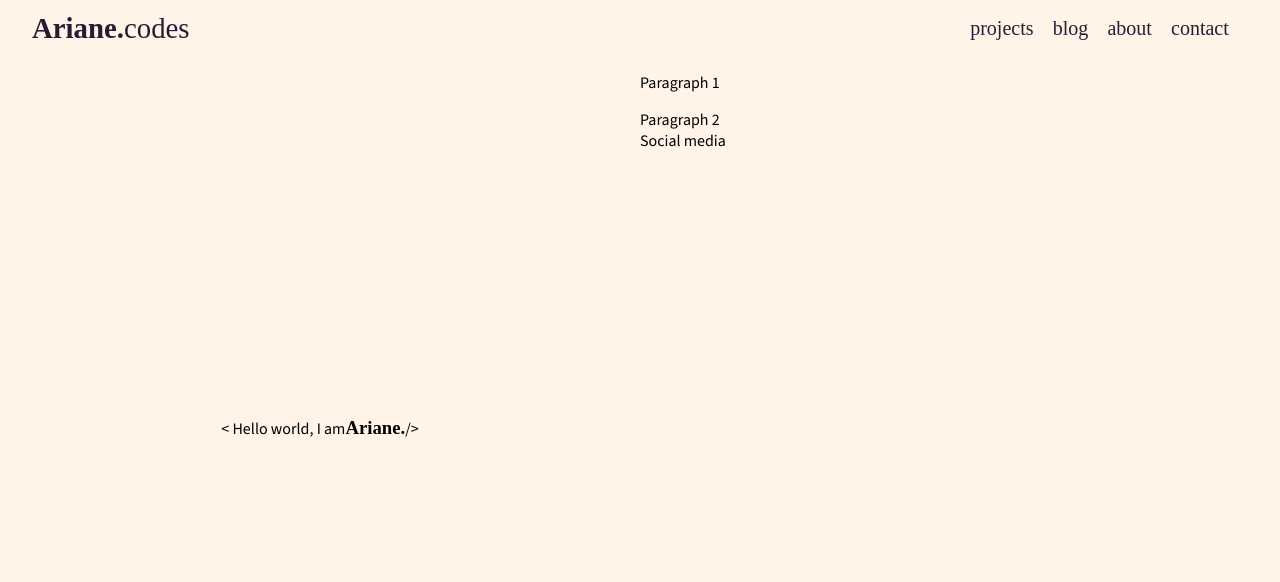
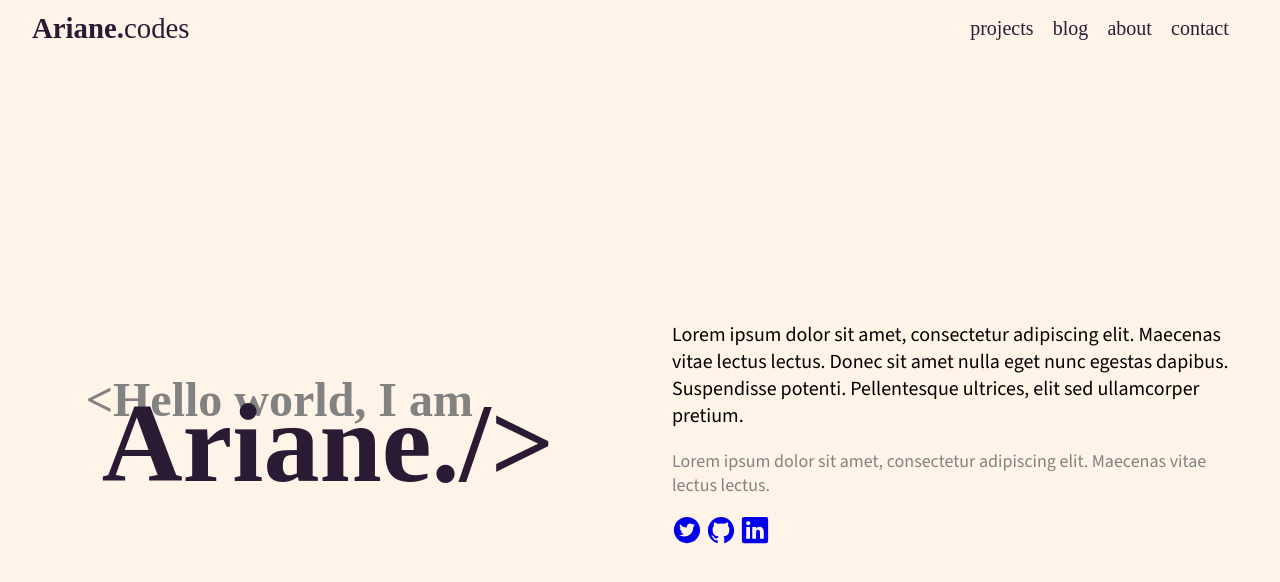
Before and after one commit to ariane-codes/ariane-dot-codes, a Next.js app in the folder blog-nextjs/: page / in a window 1280 px wide. Shown: the top 582 px of the page. Built offline with nearby package versions, Linux system fonts and the light colour scheme; a web font is replaced by a local one.

Commit message:
Styling for home presentation ready :)

```diff
--- a/blog-nextjs/components/layouts/HomeLayout.js
+++ b/blog-nextjs/components/layouts/HomeLayout.js
@@ -9,7 +9,7 @@ const HomeLayout = ({ children, metaDescription, metaTitle }) => {
         <>
             <MetaHead description={metaDescription} title={metaTitle}/>
             <Navbar />
-            <main >{children}</main>
+            <main className={styles.main}>{children}</main>
         </>
     )
 }
--- a/blog-nextjs/components/layouts/Navbar.js
+++ b/blog-nextjs/components/layouts/Navbar.js
@@ -1,9 +1,10 @@
-import { useState, useEffect } from "react";
+import { useState } from "react";
 import { useRouter } from "next/router";
 import Link from "next/link";
 
 import { HiMenu } from "react-icons/hi";
 
+import { capitalizeFirstLetter } from "../../utils/capitalize";
 
 import cx from "classnames";
 import styles from "../../styles/components/layouts/Navbar.module.scss";
@@ -24,6 +25,7 @@ const Navbar = () => {
         return (
             <Link href={href} passHref>
                 <a
+                title={href === "/" ? "Ariane.codes" : capitalizeFirstLetter(href.substring(1))}
                 className={cx(styles.links, { [styles["current-links"]]: isCurrent })}
                 onClick={() => setIsMenuOpen(false)}
                 aria-current={isCurrent}
--- a/blog-nextjs/components/pages/home/Presentation.js
+++ b/blog-nextjs/components/pages/home/Presentation.js
@@ -1,21 +1,42 @@
 import styles from '../../../styles/pages/Home.module.scss'
+import { IoLogoGithub, IoLogoLinkedin } from "react-icons/io5";
+import { AiFillTwitterCircle } from "react-icons/ai";
+
+const paragraph1 = "Lorem ipsum dolor sit amet, consectetur adipiscing elit. Maecenas vitae lectus lectus. Donec sit amet nulla eget nunc egestas dapibus. Suspendisse potenti. Pellentesque ultrices, elit sed ullamcorper pretium."
+const paragraph2 = "Lorem ipsum dolor sit amet, consectetur adipiscing elit. Maecenas vitae lectus lectus."
 
 
 const Presentation = () => {
 
     return (
         <section className={styles["presentation-wrapper"]}>
-            <aside className={styles["title-container"]}>
-                {"< Hello world, I am "}
-                <h1>
-                    Ariane.
-                </h1>
-                {" />"}
+
+            <aside className={styles["title-wrapper"]}>
+                <div className={styles["inner"]}>
+                    <h1 className={styles.h1}>
+                        <span className={styles.hello}>{"<"}Hello world, I am</span>
+                        <span className={styles.ariane}>Ariane.{"/>"}</span>
+                    </h1>
+                </div>
             </aside>
-            <div className={styles["presentation-container"]}>
-                <p>Paragraph 1</p>
-                <span>Paragraph 2</span>
-                <div>Social media</div>
+
+            <div className={styles["presentation-text-wrapper"]}>
+                <div className={styles["inner"]}>
+                    <p className={styles.p1}>{paragraph1}</p>
+                    <p className={styles.p2}>{paragraph2}</p>
+                    <div className={styles["icon-wrapper"]}>
+                        <a aria-label="Twitter" title="Twitter" href="https://www.twitter.com/ArianeCodes">
+                        <AiFillTwitterCircle/>
+                        </a>
+                        <a aria-label="Github" title="Github" href="https://github.com/ariane-codes">
+                        <IoLogoGithub/>
+                        </a>
+                        <a aria-label="LinkedIn" title="LinkedIn" href="https://www.linkedin.com/in/ariane-ernandorena-64475979/">
+                        <IoLogoLinkedin/>
+                        </a>
+                    </div>
+                </div>
+
             </div>
         </section>
     )
--- a/blog-nextjs/styles/components/layouts/HomeLayout.module.scss
+++ b/blog-nextjs/styles/components/layouts/HomeLayout.module.scss
@@ -0,0 +1,3 @@
+.main {
+    display: flex;
+}
--- a/blog-nextjs/styles/globals.scss
+++ b/blog-nextjs/styles/globals.scss
@@ -22,3 +22,7 @@ button, input[type="submit"], input[type="reset"] {
 	cursor: pointer;
 	outline: inherit;
 }
+
+.capitalize-first-letter {
+	text-transform: capitalize;
+}
--- a/blog-nextjs/styles/pages/Home.module.scss
+++ b/blog-nextjs/styles/pages/Home.module.scss
@@ -3,27 +3,74 @@
 @import "../variables/fonts";
 @import "../variables/measures";
 
+.inner {
+    padding: 0 1rem;
+}
 
 .presentation-wrapper {
     height: calc(100vh - #{$navbar-height});
     display: flex;
-    flex-wrap: wrap;
-    justify-content: center;
+    flex-direction: column;
+    justify-content: flex-start;
 
-    .title-container {
+    .presentation-text-wrapper {
         width: 100%;
         display: flex;
-        justify-content: center;
         align-items: center;
-        align-content: center;
 
+        .p1 {
+            font-size: 20px;
+        }
+
+        .p2 {
+            font-size: 18px;
+            color: $gray-70;
+        }
+
+        .icon-wrapper {
+            font-size: 22px;
+            color: $purple-200;
+
+            > * {
+                margin-right: 0.25rem;
+            }
+        }
     }
 
-    .presentation-container {
-        width: 100%;
+
+}
+
+.title-wrapper {
+    width: 100%;
+    display: flex;
+    justify-content: center;
+    align-items: center;
+    align-content: center;
+
+    .inner {
+        padding-top: 1.5rem;
+    }
+
+    h1 {
+        display: flex;
+        flex-direction: column;
+
+        .hello {
+            color: $gray-70;
+            font-size: 2rem;
+        }
+
+        .ariane {
+            color: $purple-200;
+            font-size: 5rem;
+            margin-top: -2rem;
+            font-weight: 800;
+        }
     }
 
 }
+
+
 
 @include media($from: "sm") {
     // Min width 576px onwards.
@@ -32,21 +79,26 @@
 
 }
 @include media($from: "md") {
-    // Min width 768px onwards.
+    .inner {
+        padding: 0 2rem;
+    }
+
+    .presentation-wrapper {
+        .presentation-text-wrapper {
+            .icon-wrapper {
+                font-size: 30px;
+            }
+        }
+    }
+
 
 }
 @include media($from: "lg") {
     // Min width 992px onwards.
 
     .presentation-wrapper {
-
-        .title-container {
-            width: 50%;
-        }
-
-        .presentation-container {
-            width: 50%;
-        }
+        flex-direction: row;
+        min-height: calc(768px - #{$navbar-height});
 
     }
 
@@ -54,6 +106,19 @@
 @include media($from: "xl") {
     // Min width 1200px onwards.
 
+    .inner > h1 {
+        .hello {
+            font-size: 3rem;
+        }
+
+        .ariane {
+            font-size: 7rem;
+            margin-top: -3rem;
+            font-weight: 800;
+            margin-left: 1rem;
+        }
+    }
+
 }
 @include media($from: "xxl") {
     // Min width 1400px onwards.
--- /dev/null
+++ b/blog-nextjs/utils/capitalize.js
@@ -0,0 +1,2 @@
+export const capitalizeFirstLetter = ([ first, ...rest ]) =>
+  first.toLocaleUpperCase() + rest.join('')
```
